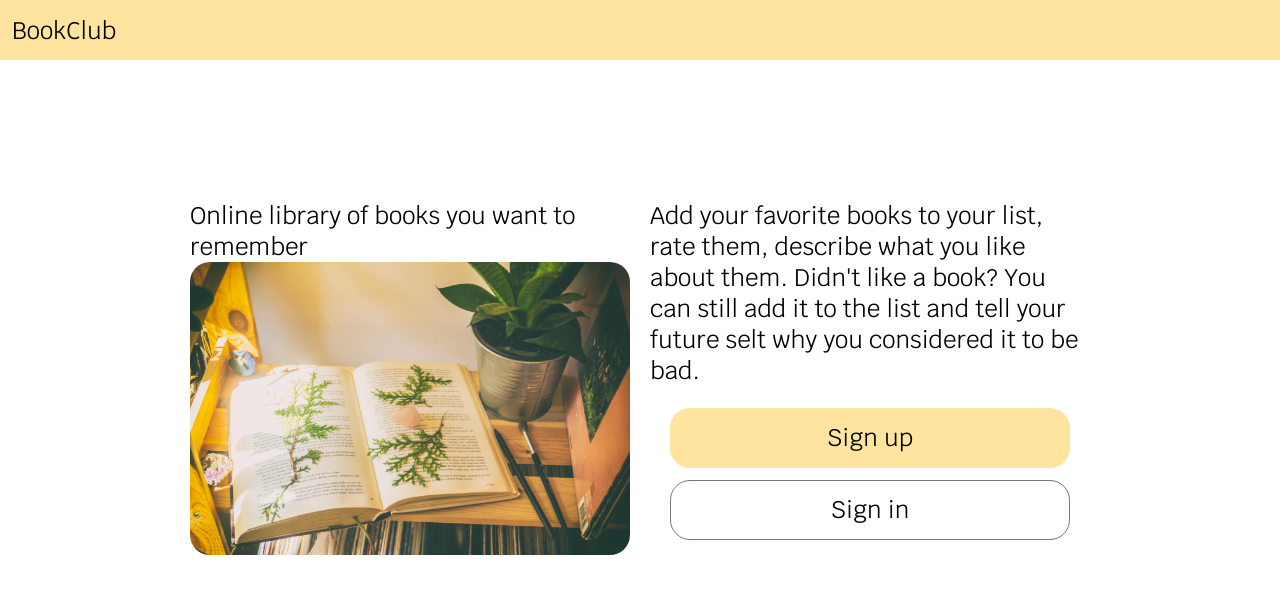
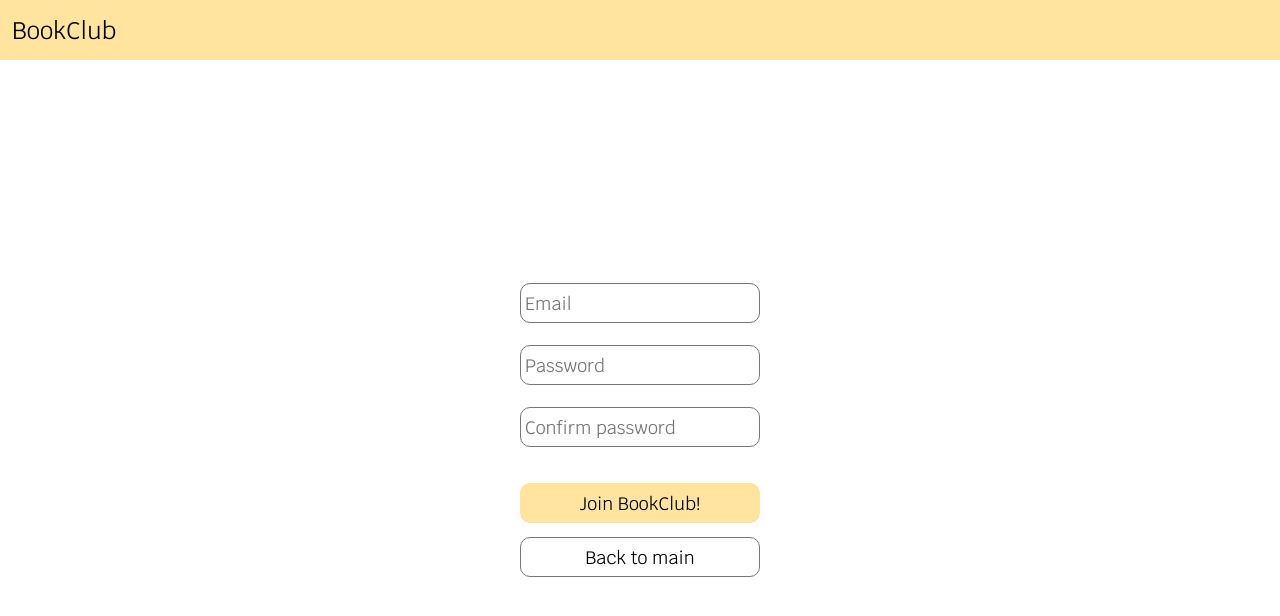
Before and after one commit to iddrader/book-club, a React (Vite) app: page /register in a window 1280 px wide. Shown: the top 616 px of the page. Built offline with nearby package versions, Linux system fonts and the light colour scheme.

Commit message:
Replace modal windows for auth with pages, create router

```diff
--- a/package.json
+++ b/package.json
@@ -16,12 +16,16 @@
     "@supabase/supabase-js": "^2.39.8",
     "@types/react-redux": "^7.1.33",
     "axios": "^1.6.7",
+    "localforage": "^1.10.0",
+    "match-sorter": "^6.3.4",
     "react": "^18.2.0",
     "react-dom": "^18.2.0",
     "react-redux": "^9.1.0",
+    "react-router-dom": "^6.22.3",
     "redux": "^5.0.1",
     "sass": "^1.71.1",
-    "sass-loader": "^14.1.1"
+    "sass-loader": "^14.1.1",
+    "sort-by": "^1.2.0"
   },
   "devDependencies": {
     "@types/react": "^18.2.56",
--- a/src/App.tsx
+++ b/src/App.tsx
@@ -4,6 +4,10 @@ import './App.scss'
 import RecentBooks from "./components/RecentBooks/RecentBooks";
 import Search from "./components/Search/Search";
 import Welcome from "./components/Welcome/Welcome";
+import { RouterProvider } from "react-router-dom";
+import { router } from "./routes.tsx";
+
+
 
 
 const App: FunctionComponent = () => {
@@ -13,7 +17,7 @@ const App: FunctionComponent = () => {
   return (
     <div>
       <NavBar />
-      { isAuth ?
+      {/* { isAuth ?
           <div className="content">
             {searchActive ?
               <>
@@ -28,7 +32,8 @@ const App: FunctionComponent = () => {
             }
           </div>
         : <Welcome />
-      }
+      } */}
+      <RouterProvider router={router} />
     </div>
   );
 }
--- a/src/components/LoginModal/LoginModal.tsx
+++ /dev/null
@@ -1,11 +0,0 @@
-import { FunctionComponent } from "react";
-
-const LoginModal: FunctionComponent = () => {
-    return (
-        <div>
-
-        </div>
-    );
-}
-
-export default LoginModal;
--- /dev/null
+++ b/src/components/LoginPage/LoginPage.tsx
@@ -0,0 +1,29 @@
+import { FormEvent, FunctionComponent } from "react";
+import { setLoginModalShowing } from "../../store/action-creators/config";
+import { useAppDispatch } from "../hooks/useAppDispatch";
+import './loginPage.scss'
+import { Link } from "react-router-dom";
+
+const LoginModal: FunctionComponent = () => {
+    const dispatch = useAppDispatch();
+
+    const handleLoginSubmit = (event: FormEvent<HTMLFormElement>) => {
+        event.preventDefault();
+        dispatch(setLoginModalShowing())
+    }
+
+    return (
+        <>
+            <div className="login-modal">
+                <form action="" onSubmit={handleLoginSubmit}>
+                    <input type="email" name="email" id="email" placeholder="Email"/>
+                    <input type="password" name="password" id="password" placeholder="Password"/>
+                    <button type="submit" className="signin-btn">Login</button>
+                    <Link to={"/"} className="back-btn">Back to main</Link>
+                </form>
+            </div>
+        </>
+    );
+}
+
+export default LoginModal;
--- /dev/null
+++ b/src/components/LoginPage/loginPage.scss
@@ -0,0 +1,48 @@
+@use '../../base';
+
+.login-modal {
+    display: flex;
+    justify-content: center;
+    align-items: center;
+    height: calc(100svh - 60px);
+
+    form {
+        display: flex;
+        flex-direction: column;
+        align-items: center;
+
+        input {
+            width: 240px;
+            height: 40px;
+            border-radius: 10px;
+            margin-bottom: 22px;
+            display: flex;
+            justify-content: center;
+            align-items: center;
+            font-size: 18px;
+            border: 1px solid base.$gray;
+        }
+
+
+        .signin-btn, .back-btn {
+            width: 240px;
+            height: 40px;
+            border-radius: 10px;
+            margin-top: 14px;
+            font-size: 18px;
+            border: none;
+            background-color: base.$primaryColor;
+        }
+
+        .back-btn {
+            display: flex;
+            align-items: center;
+            justify-content: center;
+            color: black;
+            text-decoration: none;
+            background-color: white;
+            border: 1px solid base.$gray;
+        }
+    }
+
+}
--- a/src/components/RegisterModal/RegisterModal.tsx
+++ /dev/null
@@ -1,36 +0,0 @@
-import { FunctionComponent } from "react";
-import './registerModal.scss';
-import { useAppDispatch } from "../hooks/useAppDispatch";
-import { setRegisterModalShowing } from "../../store/action-creators/config";
-
-
-const RegisterModal: FunctionComponent = () => {
-    const dispatch = useAppDispatch();
-
-
-    return (
-        <>
-            <div className="modal-bg" onClick={() => dispatch(setRegisterModalShowing())}></div>
-            <div className="register-modal">
-                <h2>Sign up</h2>
-                <form action="">
-                    <label htmlFor="email">
-                        Email
-                        <input type="email" name="password" id="password"/>
-                    </label>
-                    <label htmlFor="password">
-                        Password
-                        <input type="password" name="password" id="password" />
-                    </label>
-                    <label htmlFor="password2">
-                        Confirm password
-                        <input type="password" name="password2" id="password2" />
-                    </label>
-                    <button type="submit" className="signup-btn">Join BookClub!</button>
-                </form>
-            </div>
-        </>
-    );
-}
-
-export default RegisterModal;
--- /dev/null
+++ b/src/components/RegisterPage/RegisterPage.tsx
@@ -0,0 +1,33 @@
+import { FormEvent, FunctionComponent } from "react";
+import './registerPage.scss';
+import { useAppDispatch } from "../hooks/useAppDispatch";
+import { setRegisterModalShowing } from "../../store/action-creators/config";
+import { Link } from "react-router-dom";
+
+
+const RegisterModal: FunctionComponent = () => {
+    const dispatch = useAppDispatch();
+
+
+    const handleRegisterSubmit = (event: FormEvent<HTMLFormElement>) => {
+        event.preventDefault();
+        dispatch(setRegisterModalShowing());
+    }
+
+    return (
+        <>
+            <div className="register-page">
+                <form action="" onSubmit={handleRegisterSubmit}>
+                    <input type="email" name="email" id="email" placeholder="Email"/>
+                    <input type="password" name="password" id="password" placeholder="Password"/>
+                    <input type="password" name="password2" id="password2" placeholder="Confirm password"/>
+                    <button type="submit" className="signup-btn">Join BookClub!</button>
+                    <Link to={"/"} className="back-btn">Back to main</Link>
+                </form>
+
+            </div>
+        </>
+    );
+}
+
+export default RegisterModal;
--- /dev/null
+++ b/src/components/RegisterPage/registerPage.scss
@@ -0,0 +1,47 @@
+@use '../../base';
+
+.register-page {
+    height: calc(100svh - 60px);
+    display: flex;
+    justify-content: center;
+    align-items: center;
+    form {
+        display: flex;
+        flex-direction: column;
+        align-items: center;
+
+        input {
+            width: 240px;
+            height: 40px;
+            border-radius: 10px;
+            margin-bottom: 22px;
+            display: flex;
+            justify-content: center;
+            align-items: center;
+            font-size: 18px;
+            padding-left: 4px;
+            border: 1px solid base.$gray;
+        }
+
+        .signup-btn, .back-btn {
+            width: 240px;
+            height: 40px;
+            border-radius: 10px;
+            margin-top: 14px;
+            font-size: 18px;
+            border: none;
+            background-color: base.$primaryColor;
+        }
+
+        .back-btn {
+            display: flex;
+            align-items: center;
+            justify-content: center;
+            color: black;
+            text-decoration: none;
+            background-color: white;
+            border: 1px solid base.$gray;
+        }
+    }
+
+}
--- a/src/components/Welcome/Welcome.tsx
+++ b/src/components/Welcome/Welcome.tsx
@@ -5,8 +5,9 @@ import { useSelector } from "react-redux";
 import { useAppDispatch } from "../hooks/useAppDispatch";
 import { setLoginModalShowing, setRegisterModalShowing } from "../../store/action-creators/config";
 import { RootState } from "../../store";
-import RegisterModal from "../RegisterModal/RegisterModal";
-import LoginModal from "../LoginModal/LoginModal";
+import RegisterModal from "../RegisterPage/RegisterPage";
+import LoginModal from "../LoginPage/LoginPage";
+import { Link } from "react-router-dom";
 
 const Welcome: FunctionComponent= () => {
     const config = useSelector((state: RootState) => state.config);
@@ -33,8 +34,8 @@ const Welcome: FunctionComponent= () => {
                         Didn't like a book? You can still add it to the list and tell your future selt why you considered it to be bad.
                     </p>
                     <div className="welcome-buttons">
-                        <button className="signup-btn" onClick={handleSignupClick}>Sign up</button>
-                        <button className="signin-btn" onClick={handleSigninClick}>Sign in</button>
+                        <Link to={'register'} className="signup-btn">Sign up</Link>
+                        <Link to={'login'} className="signin-btn">Sign in</Link>
                     </div>
                 </div>
             </div>
--- a/src/components/Welcome/welcome.scss
+++ b/src/components/Welcome/welcome.scss
@@ -38,6 +38,8 @@
         justify-content: center;
         align-items: center;
         font-size: 24px;
+        text-decoration: none;
+        color: black;
     }
 
     .signup-btn {
--- /dev/null
+++ b/src/routes.tsx
@@ -0,0 +1,19 @@
+import { createBrowserRouter } from "react-router-dom";
+import Welcome from "./components/Welcome/Welcome";
+import LoginPage from "./components/LoginPage/LoginPage";
+import RegisterPage from "./components/RegisterPage/RegisterPage";
+
+export const router = createBrowserRouter([
+    {
+        path: "/",
+        element: <Welcome />,
+    },
+    {
+        path: "/login",
+        element: <LoginPage />
+    },
+    {
+        path: "/register",
+        element: <RegisterPage />
+    }
+])
```
Also changed, not shown: src/components/RegisterModal/registerModal.scss (deleted, +0 -71 lines), 1 other file (tests, documents, lock files or other folders).
